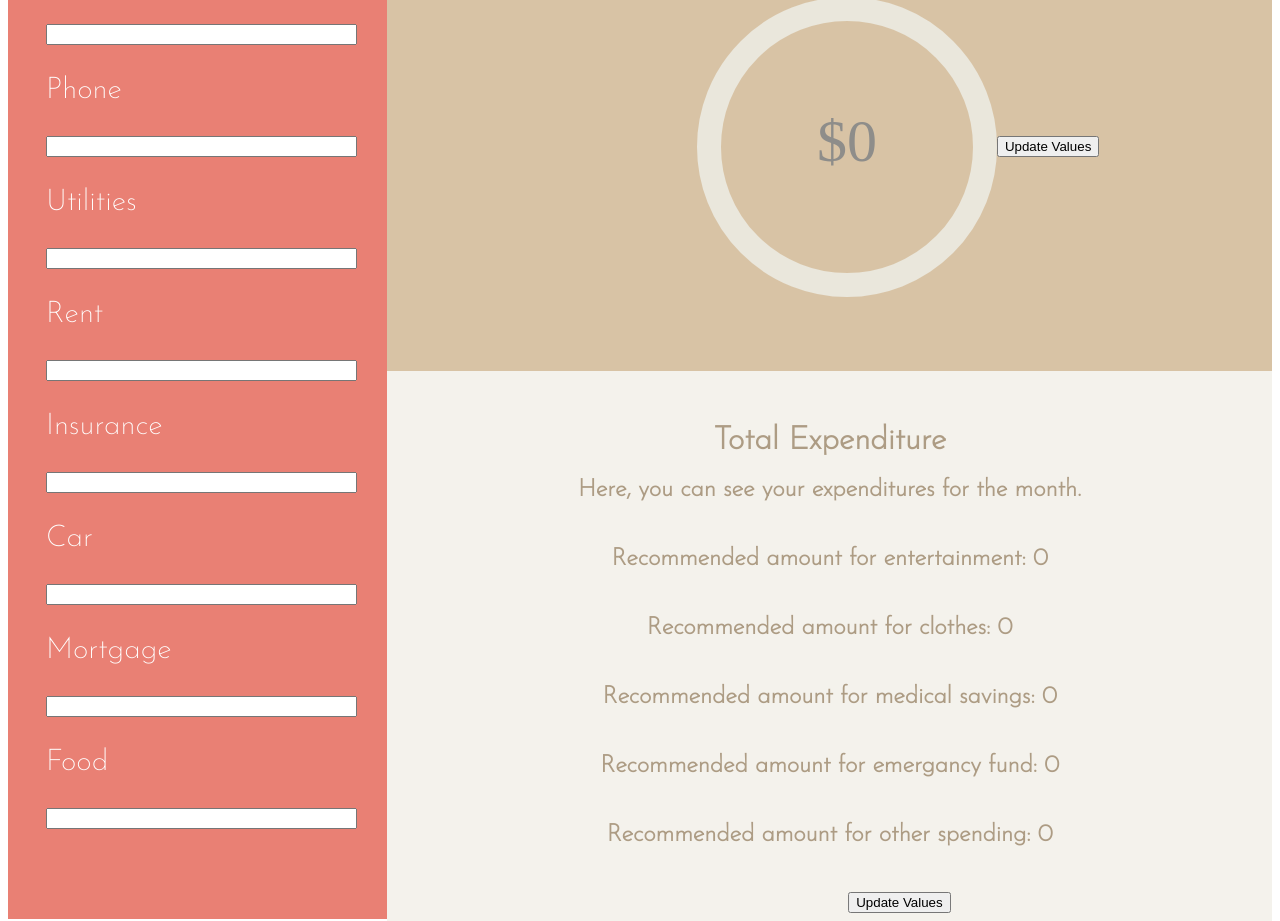
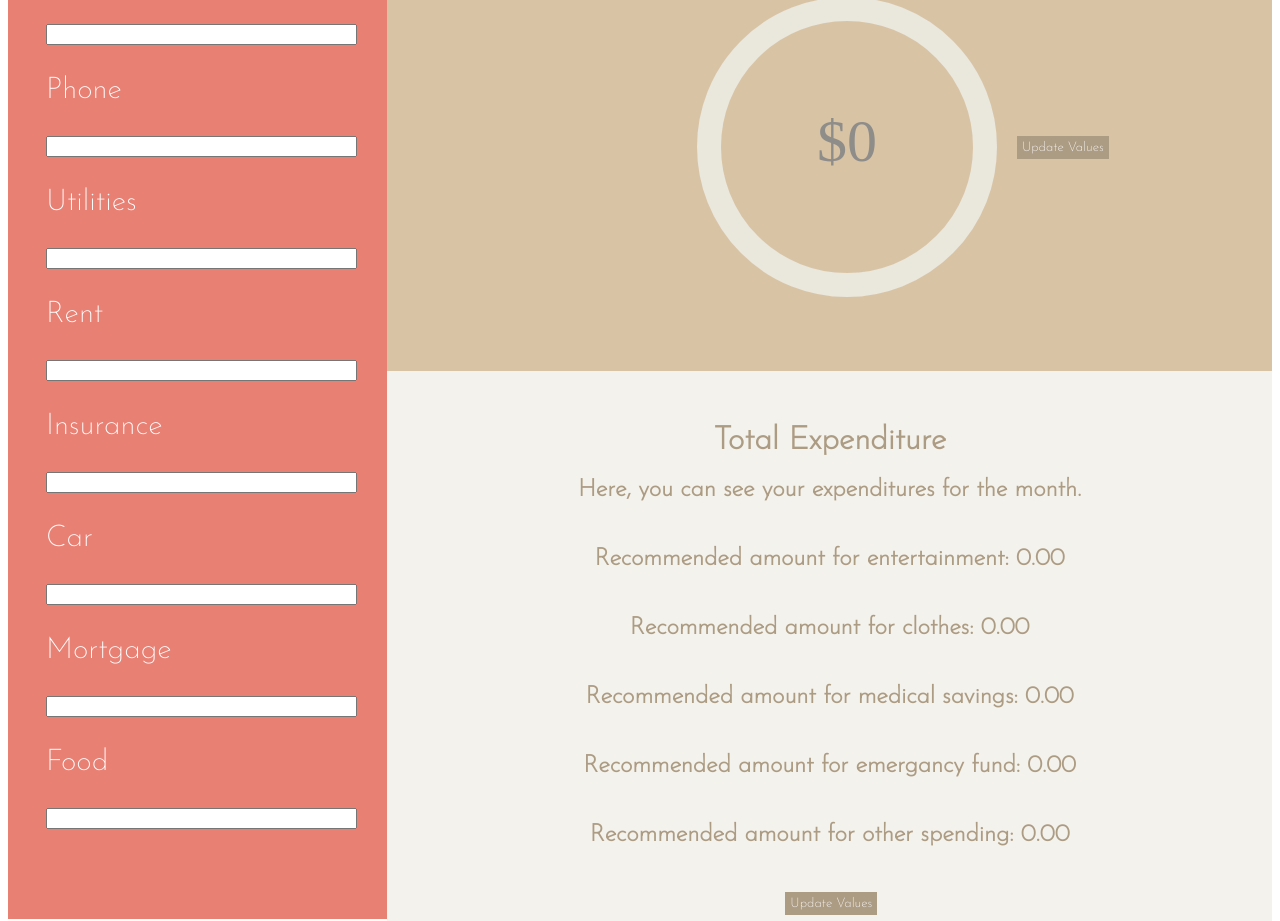
Before and after one commit to jodiezhuu/BudgetBud, a React (Create React App) app: page / in a window 1280 px wide. Shown: the part 960-1881 px from the top of the page. Built offline with nearby package versions, Linux system fonts and the light colour scheme; a web font is replaced by a local one.

Commit message:
css changes

```diff
--- a/src/components/Expenditure.css
+++ b/src/components/Expenditure.css
@@ -27,7 +27,16 @@
 }
 
 .buttonCenter{
-	transform: translate(450%, 0px);
+	margin-left: 45%;
+    color: white;
+    background-color: #ad9c84;
+    border: none;
+    font-family: 'Josefin Sans', sans-serif;
+    padding: 5px;
+}
+
+.buttonCenter:hover {
+    opacity: 55%;
 }
 
 @media only screen and (max-width:1024px) {
--- a/src/components/Expenditures.js
+++ b/src/components/Expenditures.js
@@ -13,11 +13,11 @@ const Expenditures = () => {
                 <h1 className='exptitle'>Total Expenditure</h1>
                 <h2 className='expcaption'>Here, you can see your expenditures for the month.</h2>
 
-                <h2 className="expcaption">Recommended amount for entertainment: {0.15*exp}</h2>
-                <h2 className="expcaption">Recommended amount for clothes: {0.05*exp}</h2>
-                <h2 className="expcaption">Recommended amount for medical savings: {0.20*exp}</h2>
-                <h2 className="expcaption">Recommended amount for emergancy fund: {0.20*exp}</h2>
-                <h2 className="expcaption">Recommended amount for other spending: {0.40*exp}</h2>
+                <h2 className="expcaption">Recommended amount for entertainment: {parseFloat(0.15*exp).toFixed(2)}</h2>
+                <h2 className="expcaption">Recommended amount for clothes: {parseFloat(0.05*exp).toFixed(2)}</h2>
+                <h2 className="expcaption">Recommended amount for medical savings: {parseFloat(0.20*exp).toFixed(2)}</h2>
+                <h2 className="expcaption">Recommended amount for emergancy fund: {parseFloat(0.20*exp).toFixed(2)}</h2>
+                <h2 className="expcaption">Recommended amount for other spending: {parseFloat(0.40*exp).toFixed(2)}</h2>
 
                 <button className = "buttonCenter" onClick={() => setExp(
 
--- a/src/components/Savings.css
+++ b/src/components/Savings.css
@@ -26,6 +26,19 @@
     max-width: 300px;
 }
 
+.savingsUpdateButton {
+    color: white;
+    background-color: #ad9c84;
+    border: none;
+    font-family: 'Josefin Sans', sans-serif;
+    padding: 5px;
+    margin-left: 20px;
+}
+
+.savingsUpdateButton:hover {
+    opacity: 55%;
+}
+
 @media only screen and (max-width:1024px) {
     .savings{
         width: 100%;
--- a/src/components/Savings.js
+++ b/src/components/Savings.js
@@ -23,7 +23,7 @@ const Savings = () => {
 
         }
             />
-        <button onClick={() => setSave(
+        <button className = 'savingsUpdateButton' onClick={() => setSave(
 		(document.getElementsByClassName("input")[0].value
                         - document.getElementsByClassName("input")[1].value
                         - document.getElementsByClassName("input")[2].value
```
